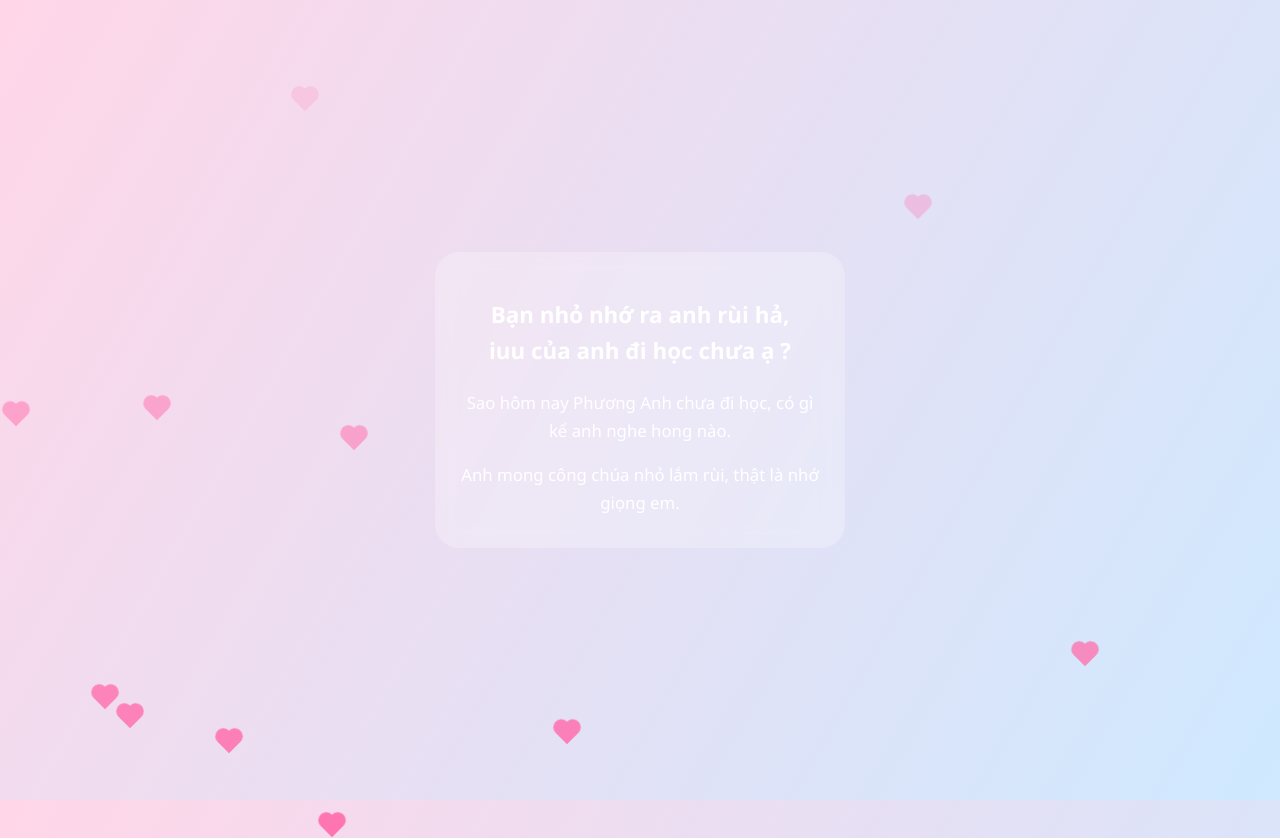
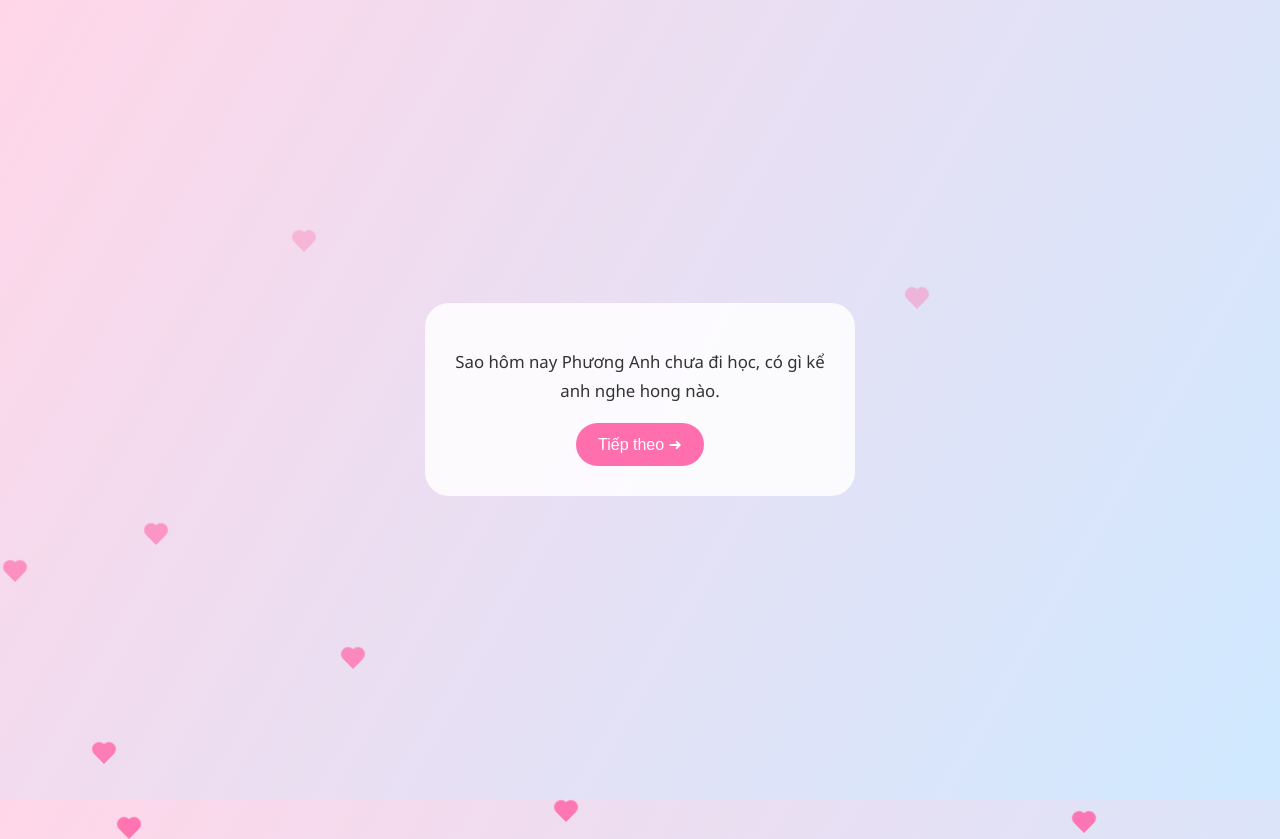
Before and after one commit to ankkey/good-morning-love, a plain HTML site: page index.html in a window 1280 px wide. Both pictures are taken after a click on the button "Chưa đi học nè 🧸". Drawn offline with Linux system fonts and the light colour scheme.

Commit message:
Update index.html

```diff
--- a/index.html
+++ b/index.html
@@ -17,29 +17,40 @@
     }
 
     .container {
-      background: rgba(255,255,255,0.25);
-      backdrop-filter: blur(10px);
+      background: rgba(255,255,255,0.85);
       padding: 30px 25px;
       border-radius: 24px;
       text-align: center;
-      color: #fff;
-      max-width: 360px;
-      animation: fadeIn 1.5s ease forwards;
+      max-width: 380px;
+      animation: fadeIn 1.2s ease forwards;
     }
 
     h1 {
       font-size: 1.4rem;
       margin-bottom: 20px;
       line-height: 1.6;
+      color: #ff4f9a;
+    }
+
+    .message {
+      margin-top: 15px;
+      font-size: 1.05rem;
+      line-height: 1.7;
+      color: #333;
+      opacity: 0;
+    }
+
+    .show {
+      animation: fadeInUp 0.8s ease forwards;
     }
 
     button {
-      margin: 10px;
-      padding: 12px 18px;
+      margin-top: 18px;
+      padding: 12px 22px;
       border: none;
-      border-radius: 20px;
-      background: #fff;
-      color: #ff6fae;
+      border-radius: 22px;
+      background: #ff6fae;
+      color: #fff;
       font-size: 1rem;
       cursor: pointer;
       transition: transform 0.2s ease, box-shadow 0.2s ease;
@@ -47,24 +58,13 @@
 
     button:hover {
       transform: translateY(-2px);
-      box-shadow: 0 6px 12px rgba(0,0,0,0.15);
-    }
-
-    .message {
-      margin-top: 15px;
-      font-size: 1.05rem;
-      line-height: 1.7;
-      opacity: 0;
-    }
-
-    .show {
-      animation: fadeInUp 1.2s ease forwards;
+      box-shadow: 0 6px 14px rgba(0,0,0,0.18);
     }
 
     .heart {
       position: absolute;
-      width: 16px;
-      height: 16px;
+      width: 14px;
+      height: 14px;
       background: #ff6fae;
       transform: rotate(45deg);
       animation: floatUp 6s linear infinite;
@@ -74,17 +74,17 @@
     .heart::after {
       content: '';
       position: absolute;
-      width: 16px;
-      height: 16px;
+      width: 14px;
+      height: 14px;
       background: #ff6fae;
       border-radius: 50%;
     }
 
-    .heart::before { top: -8px; left: 0; }
-    .heart::after { left: -8px; top: 0; }
+    .heart::before { top: -7px; left: 0; }
+    .heart::after { left: -7px; top: 0; }
 
     @keyframes fadeIn {
-      from { opacity: 0; transform: scale(0.95); }
+      from { opacity: 0; transform: scale(0.96); }
       to { opacity: 1; transform: scale(1); }
     }
 
@@ -101,31 +101,51 @@
 </head>
 <body>
   <div class="container" id="box">
-    <h1>Bạn nhỏ nhớ ra anh rùi hả,<br>iuu của anh đi học chưa ạ ?</h1>
+    <h1 id="title">Bạn nhỏ nhớ ra anh rùi hả,<br>iuu của anh đi học chưa ạ ?</h1>
     <div id="choices">
-      <button onclick="daDiHoc()">Đã đi học rồi ạ 💼</button>
-      <button onclick="chuaDiHoc()">Chưa đi học nè 🧸</button>
+      <button onclick="startDaDiHoc()">Đã đi học rồi ạ 💼</button>
+      <button onclick="startChuaDiHoc()">Chưa đi học nè 🧸</button>
     </div>
   </div>
 
   <script>
     const box = document.getElementById('box');
+    const title = document.getElementById('title');
+    let lines = [];
+    let index = 0;
 
-    function showMessages(lines) {
+    function startSequence(selectedLines) {
       document.getElementById('choices').remove();
-      let delay = 0;
-      lines.forEach(text => {
-        const p = document.createElement('div');
-        p.className = 'message';
-        p.innerText = text;
-        box.appendChild(p);
-        setTimeout(() => p.classList.add('show'), delay);
-        delay += 1600;
-      });
+      title.remove();
+      lines = selectedLines;
+      index = 0;
+      showNext();
     }
 
-    function daDiHoc() {
-      showMessages([
+    function showNext() {
+      if (index >= lines.length) return;
+
+      const p = document.createElement('div');
+      p.className = 'message';
+      p.innerText = lines[index];
+      box.appendChild(p);
+      setTimeout(() => p.classList.add('show'), 50);
+
+      index++;
+
+      if (index < lines.length) {
+        const btn = document.createElement('button');
+        btn.innerText = 'Tiếp theo ➜';
+        btn.onclick = () => {
+          btn.remove();
+          showNext();
+        };
+        box.appendChild(btn);
+      }
+    }
+
+    function startDaDiHoc() {
+      startSequence([
         'Chúc iuu có một ngày học năng suất, học tập chăm chỉ nhé.',
         'Anh biết iuu khá là mệt sau chuyến đi, nhưng mà anh tin em bé có thể thể hiện bản thân xuất sắc.',
         'Nên là hãy tự tin vào bản thân mình nhé.',
@@ -135,8 +155,8 @@
       ]);
     }
 
-    function chuaDiHoc() {
-      showMessages([
+    function startChuaDiHoc() {
+      startSequence([
         'Sao hôm nay Phương Anh chưa đi học, có gì kể anh nghe hong nào.',
         'Anh mong công chúa nhỏ lắm rùi, thật là nhớ giọng em.'
       ]);
@@ -151,7 +171,7 @@
       setTimeout(() => heart.remove(), 7000);
     }
 
-    setInterval(createHeart, 600);
+    setInterval(createHeart, 700);
   </script>
 </body>
 </html>
```
